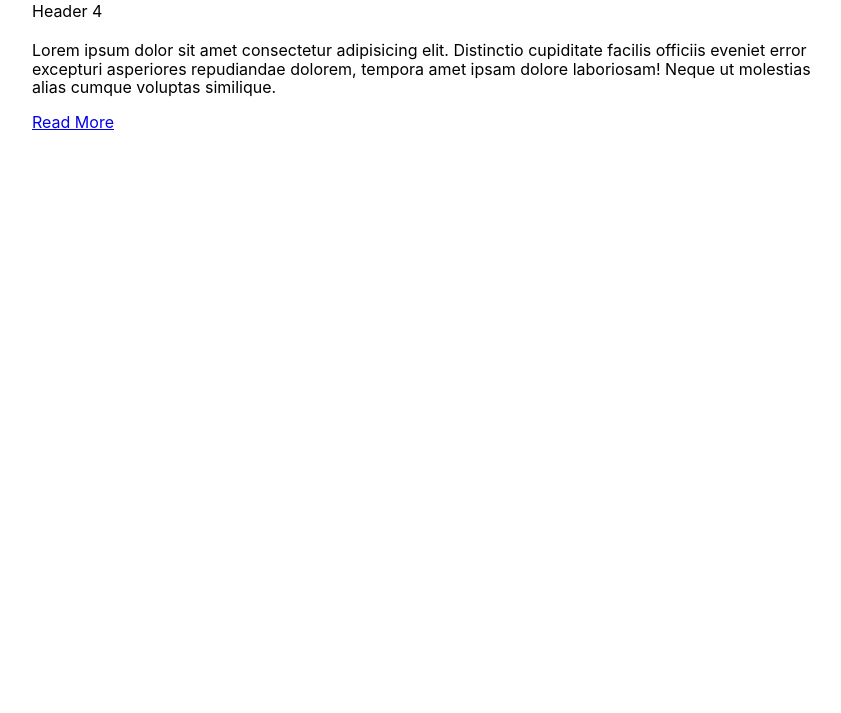
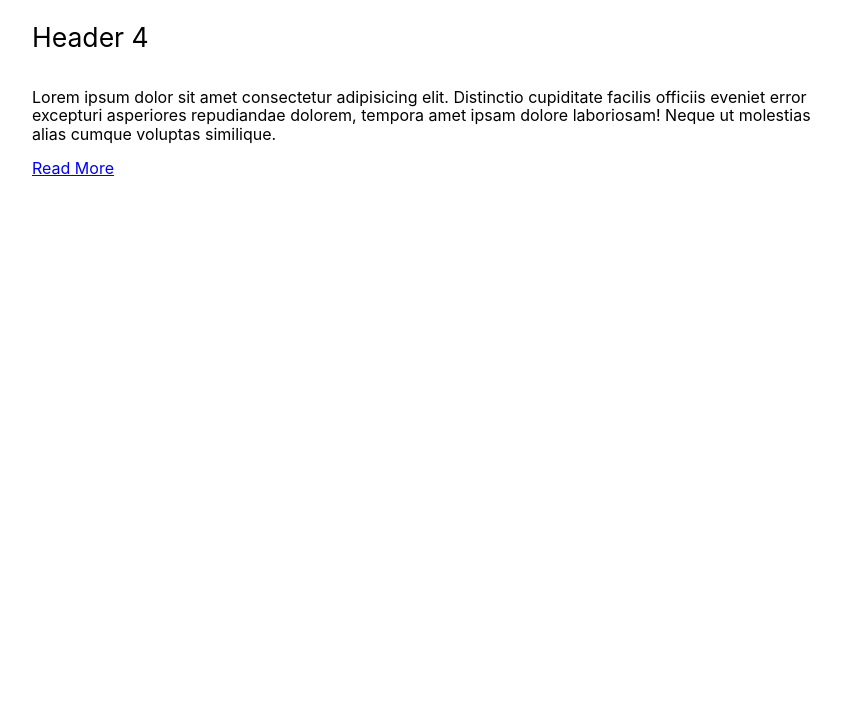
Before and after one commit to Brolik/Leverage, a website: page examples/introCopy.html in a window 1280 px wide. Shown: the part 87-800 px from the top of the page, without its empty margins (208-1049 px from the left). Drawn offline with nearby package versions, Linux system fonts and the light colour scheme; files that its build step writes are made by us from their sources.

Commit message:
adds expanded, and re-adds font size

```diff
--- a/sass/components/_banner.scss
+++ b/sass/components/_banner.scss
@@ -1,20 +1,7 @@
 @use "../utility" as lv;
 
-@mixin banner() {
-  .banner {
-    @content;
-
-    h1 {
-      margin-block-end: 0em;
-      margin-block-start: 0em;
-      line-height: 50px;
-    }
-
-    h2 {
-      margin-block-start: 0em;
-      line-height: normal;
-    }
-
+@mixin banner($e-class:null) {
+  .banner,#{$e-class} {
     @include lv.e("content") {
       padding: 0rem;
       align-self: center;
@@ -69,8 +56,9 @@
         background-position: 1rem 80%;
         padding: 2rem 1rem;
 
-        @content;
       }
     }
+
+    @content;
   }
 }
--- a/sass/core/_typography.scss
+++ b/sass/core/_typography.scss
@@ -2,7 +2,7 @@
 @use 'sass:map';
 @use 'sass:meta';
 @use 'sass:list';
-
+@use "../utility" as lv;
 
 $emphasis-high: .87 !default;
 $emphasis-medium: .6 !default;
@@ -131,9 +131,9 @@ $headers: (
       #{$attribute}: letter-spacing($value);
     } @else if($attribute == 'font-size') {
       @if (meta.type-of($value) == 'map') {
-        // @include fn.rfs(map.get($value, min), map.get($value, max));
+        @include lv.rfs(map.get($value, min), map.get($value, max));
       } @else {
-        // @include fn.rfs(1rem, $value);
+        @include lv.rfs(1rem, $value);
       }
     } @else {
       #{$attribute}: $value;
--- a/sass/utility/_functions.scss
+++ b/sass/utility/_functions.scss
@@ -9,6 +9,10 @@
 /// @param {String} $key - Value to look for
 @function has($args, $key) {
   @return map.has-key(meta.keywords($args), $key);
+}
+
+@function get($args, $key) {
+  @return map.get($args, $key);
 }
 
 @function set($args, $key) {
```
